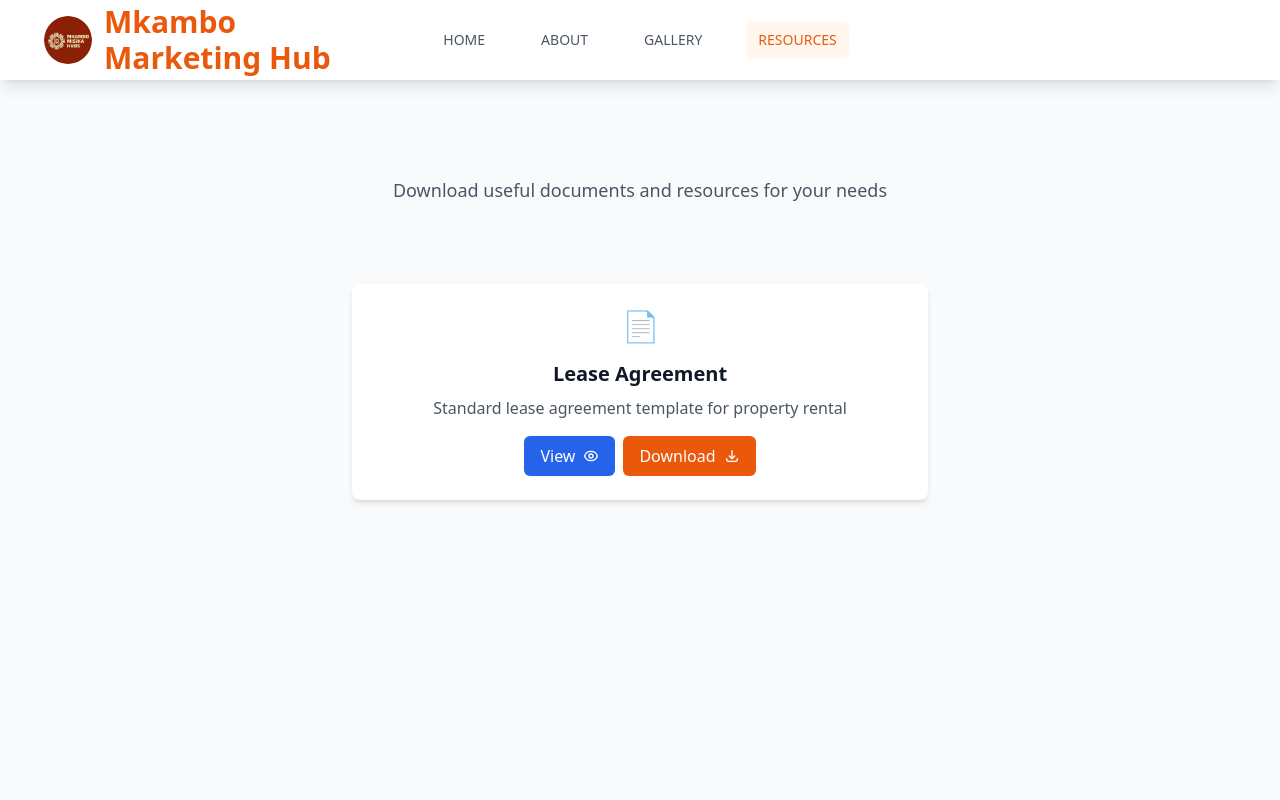
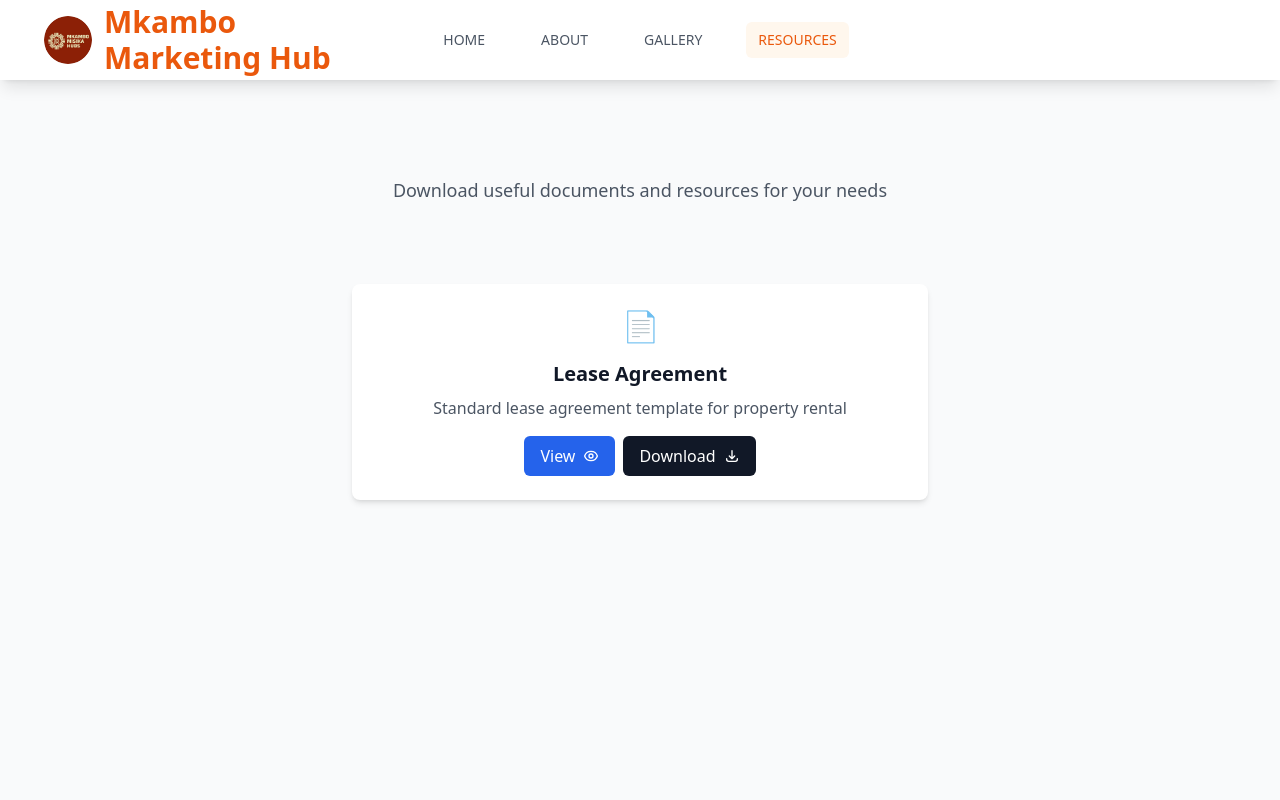
Before and after one commit to kudzaicindy/mkambo-website, a React (Vite) app in the folder project/: page /resources in a window 1280 px wide. Shown: the top 800 px of the page. Built offline with nearby package versions, Linux system fonts and the light colour scheme.

Commit message:
Color change(button)

```diff
--- a/project/src/pages/Resources.tsx
+++ b/project/src/pages/Resources.tsx
@@ -71,7 +71,7 @@ const Resources: React.FC = () => {
                   <a
                     href={resource.downloadUrl}
                     download
-                    className="inline-flex items-center px-4 py-2 bg-orange-600 text-white rounded-md hover:bg-orange-700 transition-colors"
+                    className="inline-flex items-center px-4 py-2 bg-gray-900 text-white rounded-md hover:bg-orange-700 transition-colors"
                   >
                     <span className="mr-2">Download</span>
                     <svg
```
